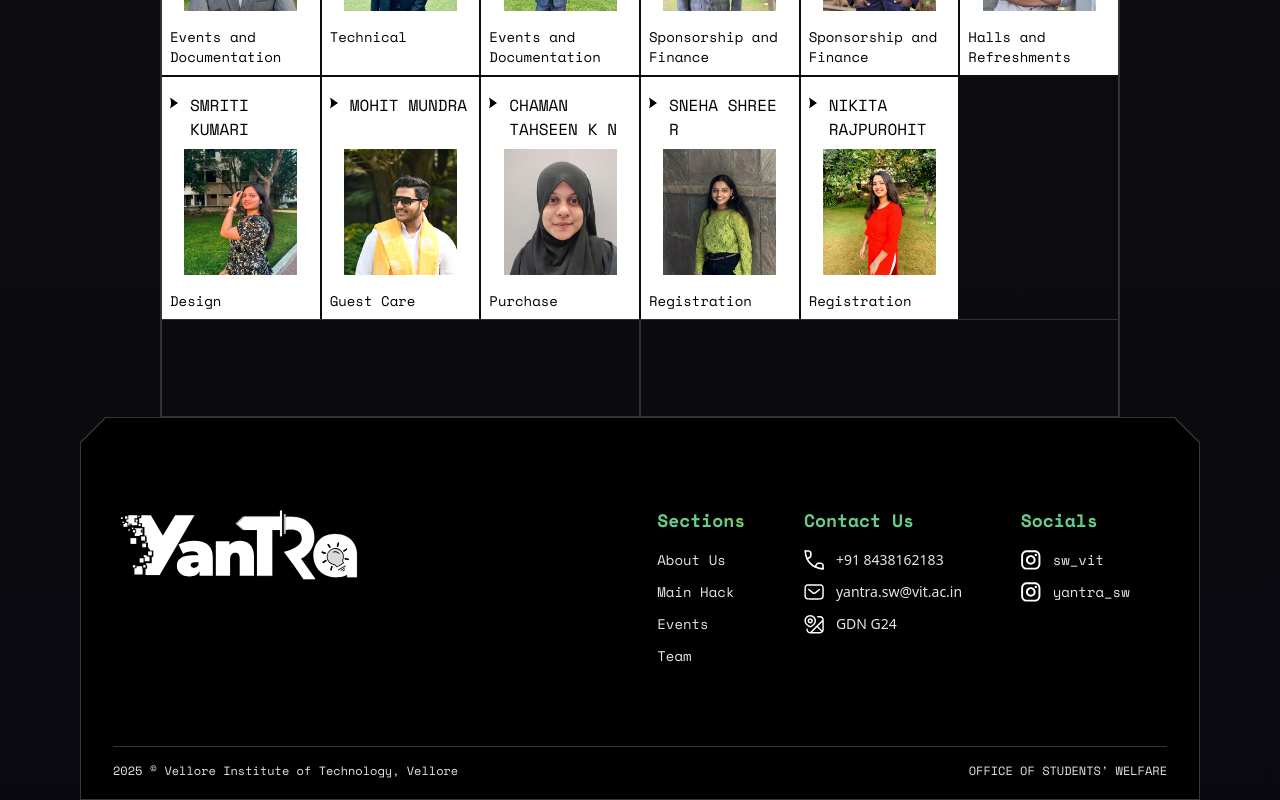
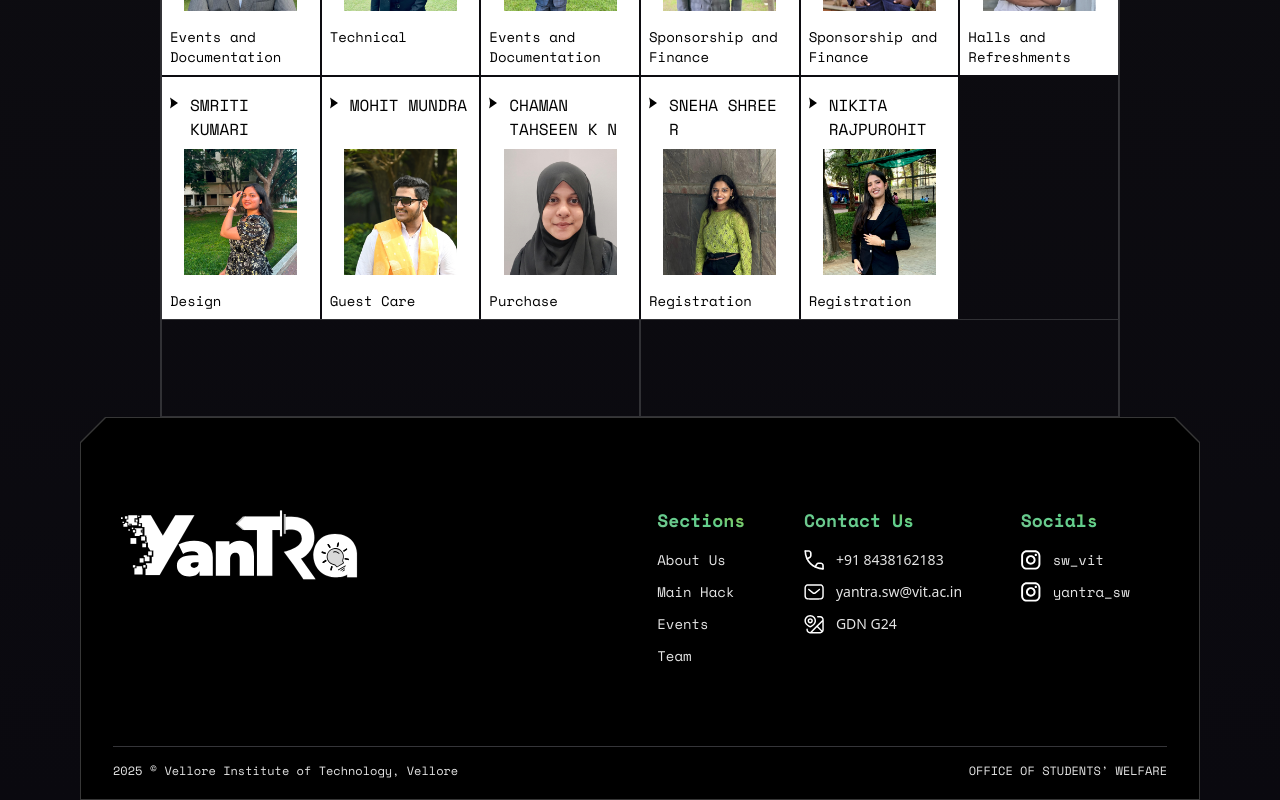
Before and after one commit to Keshav-Aneja/yantra-2025, a Next.js app: page /team in a window 1280 px wide. Shown: the part 3201-4001 px from the top of the page. Built offline with nearby package versions, Linux system fonts and the light colour scheme; no server answers; what axios-cache-interceptor would draw is missing.

Commit message:
minor-update

```diff
--- a/src/app/events/page.tsx
+++ b/src/app/events/page.tsx
@@ -17,7 +17,7 @@ import {toast} from "sonner";
 const EventsPage = () => {
   const [data, setData] = useState<EventData[]>([]);
   const [search, setSearch] = useState<string>("");
-  const debouncedSearchQuery = useDebounce(search);
+  const debouncedSearchQuery = useDebounce(search, 500);
   const [selectedEventType, setSelectedEventType] = useState("ALL");
   const abortController = useRef<AbortController | null>(null);
   const [pagination, setPagination] = useState<Pagination>({
--- a/src/components/event-image.tsx
+++ b/src/components/event-image.tsx
@@ -16,7 +16,7 @@ export const EventImageContainer = ({
     <div className={`${!removeBg && "event-image-gradient"} relative`}>
       {" "}
       {/* Gradient */}
-      {!removeBg && (
+          {!removeBg && (
         <>
           {" "}
           <div
--- a/src/constants/team.ts
+++ b/src/constants/team.ts
@@ -190,7 +190,7 @@ export const teamPageData = [
       {
         name: "Nikita Rajpurohit",
         title: "Registration",
-        img: "/images/team/nikita.png",
+        img: "/images/team/nikita.jpg",
       },
     ],
   },
```
Also changed, not shown: public/images/team/nikita.jpg (added), public/images/team/nikita.png (deleted).
